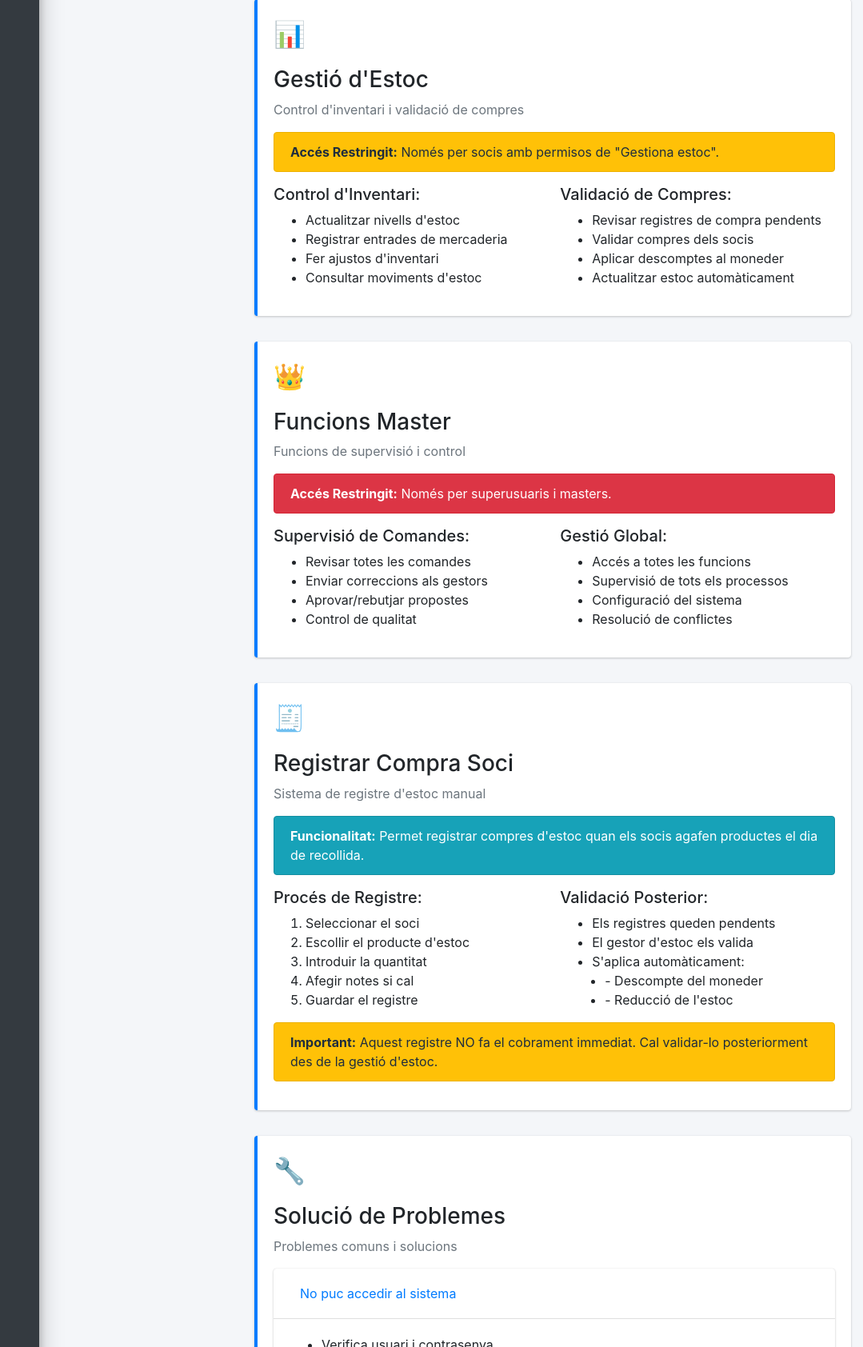
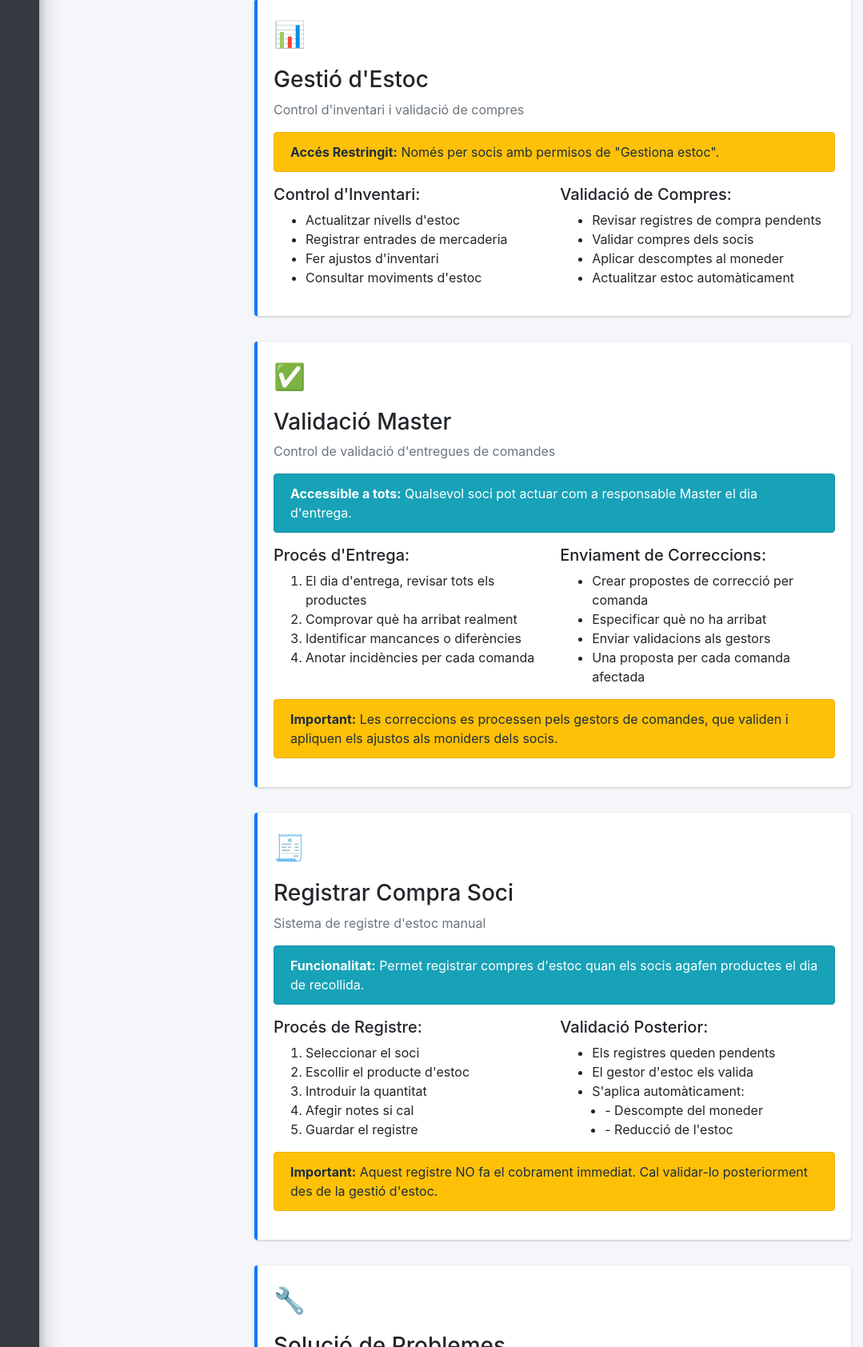
Before and after one commit to fosc19/coopconsum, a Django app: page /ajuda/ in a window 1280 px wide. Shown: the part 4816-6500 px from the top of the page at 80% size, without its empty margins (201-1280 px from the left). Run offline with Django 5.2, Linux system fonts and the light colour scheme; data that the repository does not hold is empty; some libraries are stand-ins or nearby versions.

Commit message:
Corregir secció Funcions Master: accessible a tots per validació d'entregues

```diff
--- a/web/templates/web/ajuda.html
+++ b/web/templates/web/ajuda.html
@@ -554,37 +554,41 @@
             </div>
           </div>
 
-          <!-- Funcions Master -->
-          <div id="master" class="help-section" data-role="advanced">
+          <!-- Validació Master -->
+          <div id="master" class="help-section" data-role="basic">
             <div class="card help-card">
               <div class="card-body">
-                <div class="help-icon">👑</div>
-                <h3>Funcions Master</h3>
-                <p class="text-muted mb-3">Funcions de supervisió i control</p>
+                <div class="help-icon">✅</div>
+                <h3>Validació Master</h3>
+                <p class="text-muted mb-3">Control de validació d'entregues de comandes</p>
 
-                <div class="alert alert-danger">
-                  <strong>Accés Restringit:</strong> Només per superusuaris i masters.
+                <div class="alert alert-info">
+                  <strong>Accessible a tots:</strong> Qualsevol soci pot actuar com a responsable Master el dia d'entrega.
                 </div>
 
                 <div class="row">
                   <div class="col-md-6">
-                    <h5>Supervisió de Comandes:</h5>
+                    <h5>Procés d'Entrega:</h5>
+                    <ol>
+                      <li>El dia d'entrega, revisar tots els productes</li>
+                      <li>Comprovar què ha arribat realment</li>
+                      <li>Identificar mancances o diferències</li>
+                      <li>Anotar incidències per cada comanda</li>
+                    </ol>
+                  </div>
+                  <div class="col-md-6">
+                    <h5>Enviament de Correccions:</h5>
                     <ul>
-                      <li>Revisar totes les comandes</li>
-                      <li>Enviar correccions als gestors</li>
-                      <li>Aprovar/rebutjar propostes</li>
-                      <li>Control de qualitat</li>
+                      <li>Crear propostes de correcció per comanda</li>
+                      <li>Especificar què no ha arribat</li>
+                      <li>Enviar validacions als gestors</li>
+                      <li>Una proposta per cada comanda afectada</li>
                     </ul>
                   </div>
-                  <div class="col-md-6">
-                    <h5>Gestió Global:</h5>
-                    <ul>
-                      <li>Accés a totes les funcions</li>
-                      <li>Supervisió de tots els processos</li>
-                      <li>Configuració del sistema</li>
-                      <li>Resolució de conflictes</li>
-                    </ul>
-                  </div>
+                </div>
+
+                <div class="alert alert-warning">
+                  <strong>Important:</strong> Les correccions es processen pels gestors de comandes, que validen i apliquen els ajustos als moniders dels socis.
                 </div>
               </div>
             </div>
```
